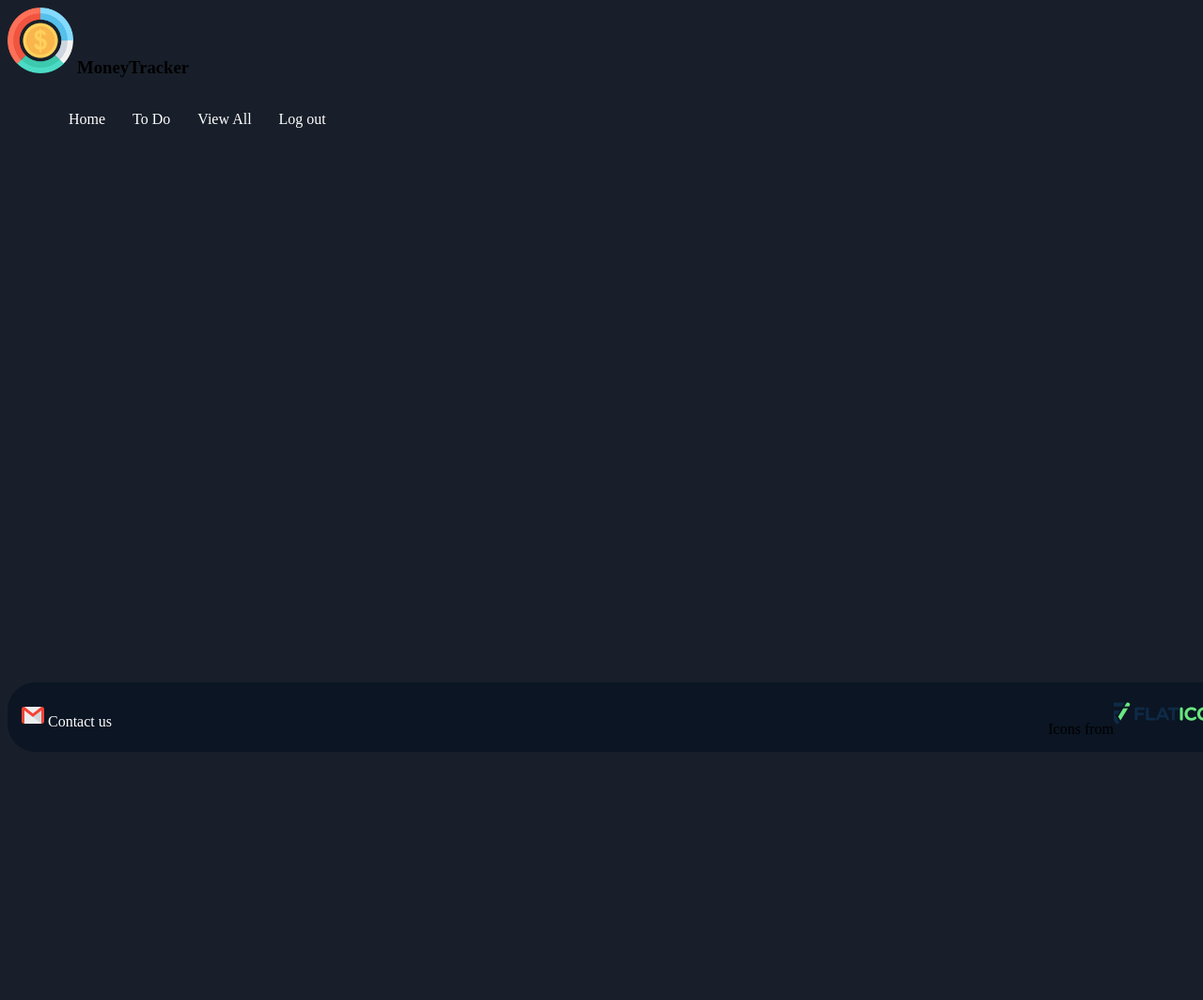
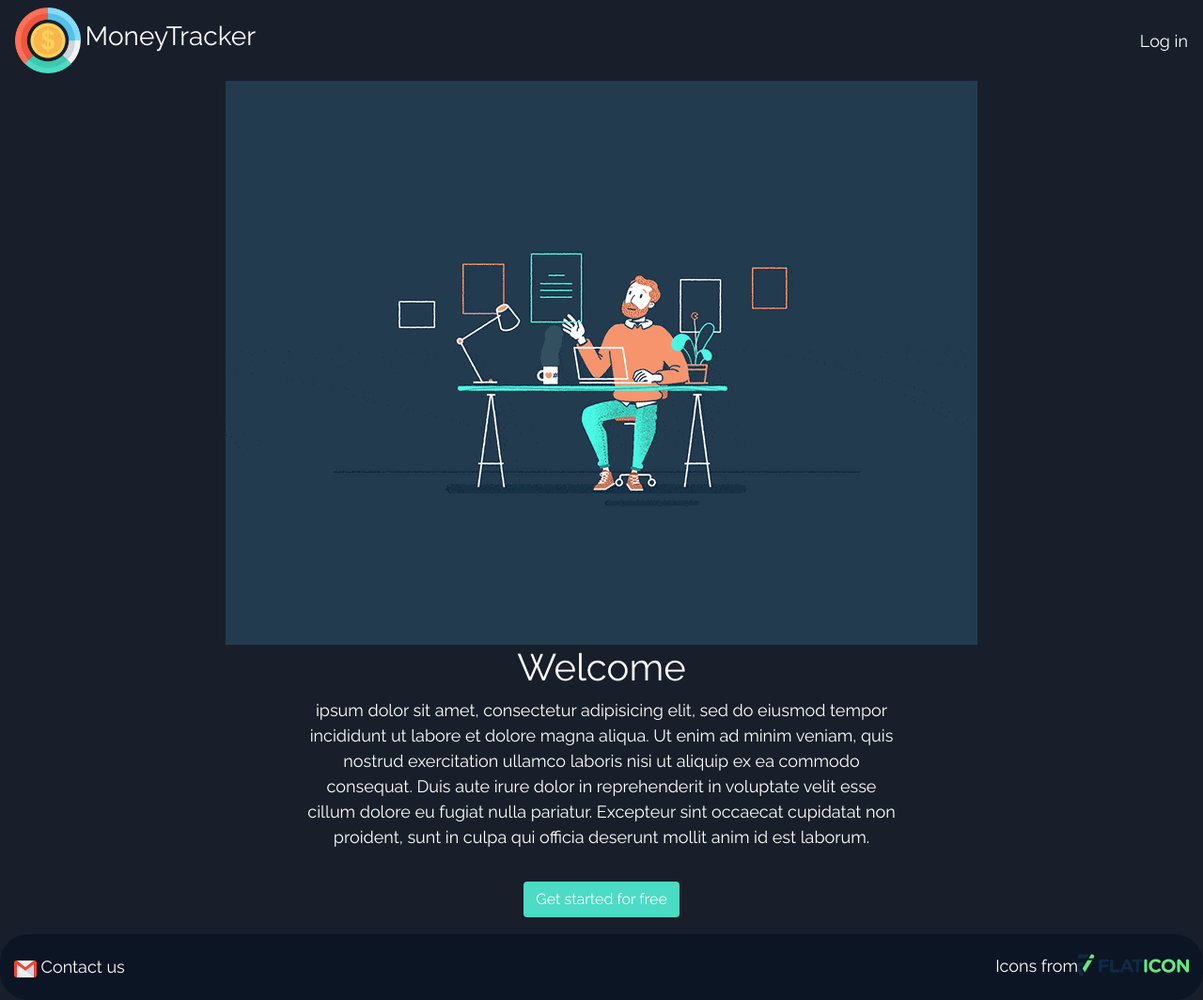
Before and after one commit to jetakasabaqi/money_tracker, a Flask app: page / in a window 1280 px wide. Shown: the whole page at 94% size. Before the commit the page ends 800 px from the top, so only its background shows below. Run offline with Flask 2, Linux system fonts and the light colour scheme; some libraries are stand-ins or nearby versions.

Commit message:
landing page front-end

```diff
--- a/static/css/style.css
+++ b/static/css/style.css
@@ -42,6 +42,15 @@ body{
   .active{
     font-weight: bold;
   }
+/*******Landing Page**********/
+.landingPage #landing-description{
+  width: 50%;
+}
+.landingPage .btn{
+  background-color: #4cdbc4;
+  color: white;
+  margin: 18px 0;
+}
 
 /****************/
 
@@ -238,7 +247,7 @@ footer{
   align-items: center;
   padding: 15px;
   border-radius: 30px;
-  position: fixed;
+  /*position: fixed;*/
   bottom: 0;
   width: 100%;
 }
--- a/templates/index.html
+++ b/templates/index.html
@@ -1,5 +1,37 @@
-{% include 'includes/header.html' %}
-
-
-
-{% include 'includes/footer.html' %}
+<!DOCTYPE html>
+<html lang="en">
+<head>
+    <meta charset="UTF-8">
+    <meta name="viewport" content="width=device-width, initial-scale=1.0">
+    <meta http-equiv="X-UA-Compatible" content="ie=edge">
+    <link rel="icon" href="{{url_for('static',filename = 'img/coin.png')}}">
+	<title>MoneyTracker</title>
+	<link href="https://fonts.googleapis.com/css?family=Open+Sans|Sriracha|Raleway&display=swap" rel="stylesheet">
+	<link rel="stylesheet" href="https://cdnjs.cloudflare.com/ajax/libs/font-awesome/4.7.0/css/font-awesome.min.css">
+	<link rel="stylesheet" href="https://stackpath.bootstrapcdn.com/bootstrap/4.4.1/css/bootstrap.min.css" integrity="sha384-Vkoo8x4CGsO3+Hhxv8T/Q5PaXtkKtu6ug5TOeNV6gBiFeWPGFN9MuhOf23Q9Ifjh" crossorigin="anonymous">
+	<link rel="stylesheet" type="text/css" href="{{url_for('static',filename = 'css/style.css')}}">
+</head>
+	<body>
+		<div class="wrapper landingPage">
+			<div class="navbar">
+			    <div class="logo">
+			        <img src="{{url_for('static',filename = 'img/coin.png')}}">
+			        <h3>MoneyTracker</h3>
+			    </div>
+				<a href="/login" class="">Log in</a>
+			</div>
+			<div class="col-xs-1" align="center">
+				<img src="{{url_for('static',filename = 'img/desk.gif')}}">
+				<h1>Welcome</h1>
+				<p id="landing-description">ipsum dolor sit amet, consectetur adipisicing elit, sed do eiusmod
+				tempor incididunt ut labore et dolore magna aliqua. Ut enim ad minim veniam,
+				quis nostrud exercitation ullamco laboris nisi ut aliquip ex ea commodo
+				consequat. Duis aute irure dolor in reprehenderit in voluptate velit esse
+				cillum dolore eu fugiat nulla pariatur. Excepteur sint occaecat cupidatat non
+				proident, sunt in culpa qui officia deserunt mollit anim id est laborum.</p>
+				<a href="" class="btn">Get started for free</a>
+			</div>
+			{% include 'includes/footer.html' %}
+		</div>
+	</body>
+</html>
```
Also changed, not shown: static/img/desk.gif (added), 1 other file.
